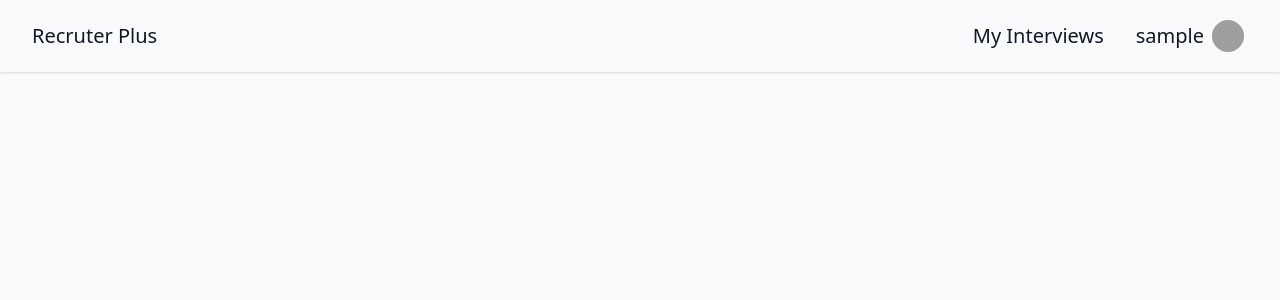
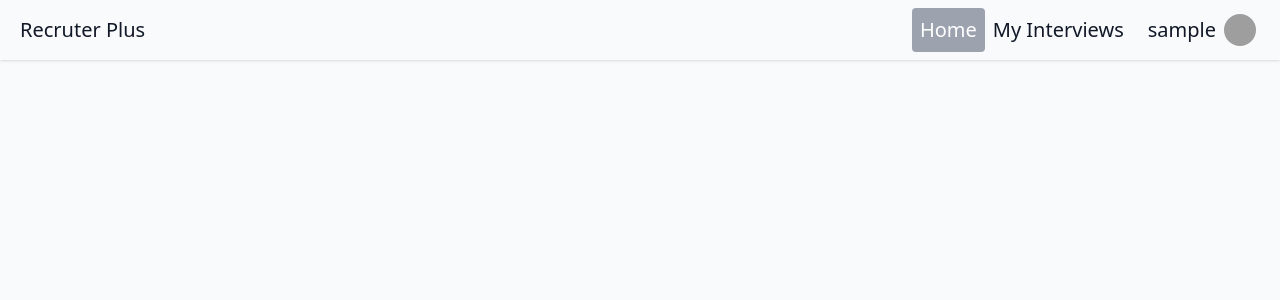
Before and after one commit to albanmurturi/recruter_plus, a Django app: page / in a window 1280 px wide. Shown: the top 300 px of the page. Run offline with Django 4.2, Linux system fonts and the light colour scheme; the visitor is signed in with stand-in values (Sample User, id 1); data that the repository does not hold is empty; some libraries are stand-ins or nearby versions; grey boxes are pictures that could not be loaded.

Commit message:
Added home on header and also stilyzed active bg

```diff
--- a/core/templates/base.html
+++ b/core/templates/base.html
@@ -12,14 +12,15 @@
 </head>
 <body class="bg-gray-50">
     <header class="text-gray-600 body-font shadow w-full">
-        <div class="container mx-auto flex flex-wrap p-5 flex-col md:flex-row items-center">
+        <div class="container mx-auto flex flex-wrap p-2 flex-col md:flex-row items-center">
             <a href="{% url 'core:index' %}" class="flex title-font font-medium items-center text-gray-900 mb-4 md:mb-0">
                 <span class="ml-3 text-xl">Recruter Plus</span>
             </a>
 
             <div class="flex-1"></div>
             {% if request.user.is_authenticated %}
-                <a href="{% url 'interview' %}" class="px-4 text-gray-900 text-xl">My Interviews</a>
+                <a href="{% url 'core:index' %}" class="p-2 text-gray-900 text-xl rounded {% if request.path == '/' %}bg-[#9ca3af] text-white{% endif %}">Home</a>
+                <a href="{% url 'interview' %}" class="p-2 text-gray-900 text-xl rounded {% if request.path == '/interview/' %}bg-[#9ca3af] text-white{% endif %}">My Interviews</a>
                 <div class="relative" onclick="toggleUserMenuDropdown()">
                     <a id="user-menu" class="flex items-center px-4 text-gray-900 text-xl cursor-pointer">
                         {{ request.user.username }}
```
